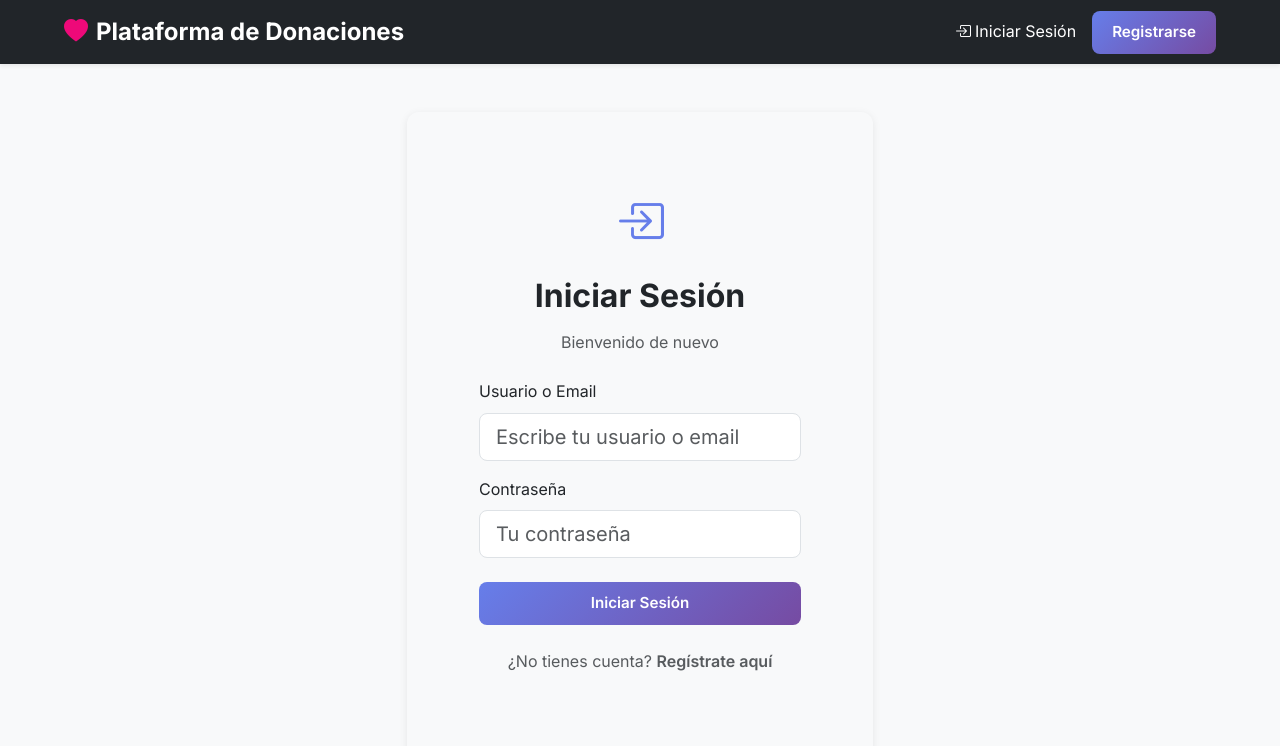
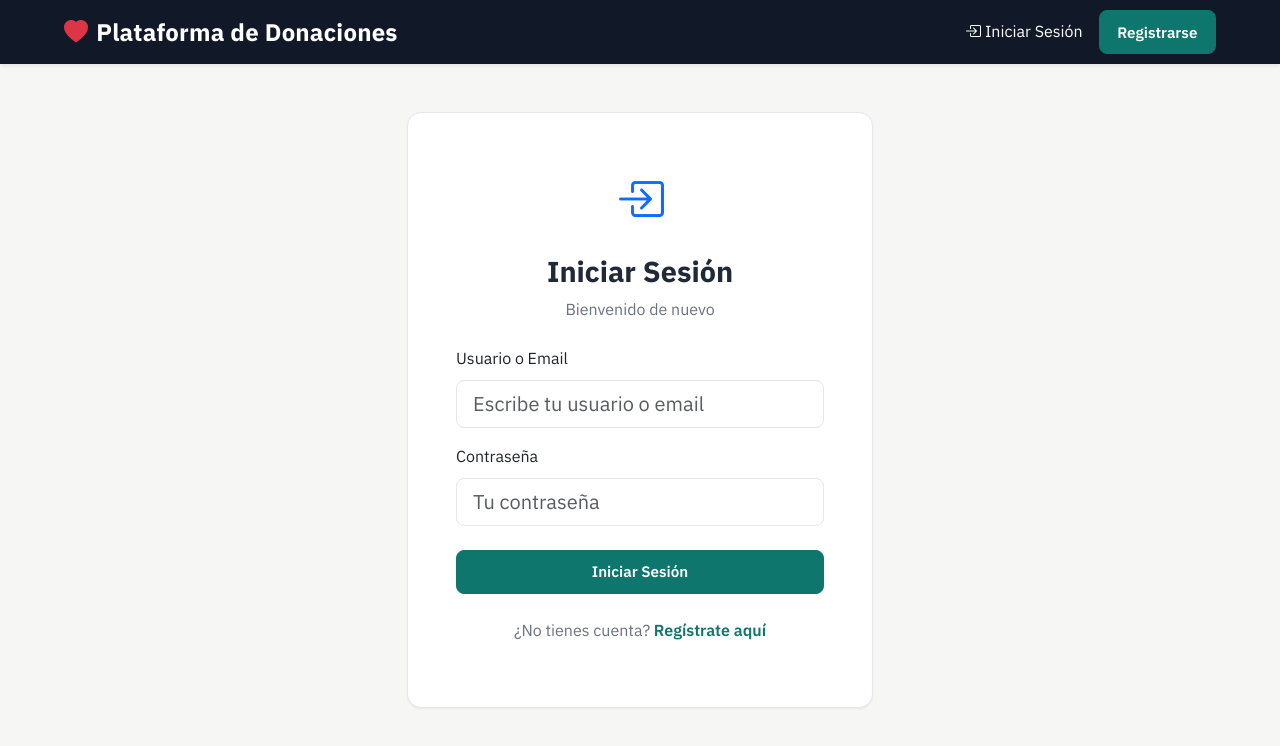
Before and after one commit to oiercar19/PFG-Plataforma-Donaciones, a React (Create React App) app in the folder frontend/: page /login in a window 1280 px wide. Shown: the top 746 px of the page. Built offline with nearby package versions, Linux system fonts and the light colour scheme; no server answers.

Commit message:
fix (Frontend): update font family to IBM Plex Sans and improve CSS

```diff
--- a/frontend/src/index.css
+++ b/frontend/src/index.css
@@ -1,4 +1,24 @@
-@import url('https://fonts.googleapis.com/css2?family=Inter:wght@400;500;600;700&display=swap');
+@import url('https://fonts.googleapis.com/css2?family=IBM+Plex+Sans:wght@400;500;600;700&display=swap');
+
+:root {
+    --color-bg: #f6f7f4;
+    --color-surface: #ffffff;
+    --color-text: #1f2937;
+    --color-muted: #6b7280;
+    --color-border: #e5e7eb;
+    --color-primary: #0f766e;
+    --color-primary-600: #0d5f59;
+    --color-primary-100: #ccfbf1;
+    --color-danger: #dc2626;
+    --color-warning: #f59e0b;
+    --color-info: #0284c7;
+    --radius-lg: 14px;
+    --radius-md: 10px;
+    --radius-sm: 8px;
+    --shadow-sm: 0 1px 2px rgba(15, 23, 42, 0.06);
+    --shadow-md: 0 8px 24px rgba(15, 23, 42, 0.08);
+    --focus-ring: 0 0 0 3px rgba(15, 118, 110, 0.2);
+}
 
 * {
     margin: 0;
@@ -7,11 +27,11 @@
 }
 
 body {
-    font-family: 'Inter', -apple-system, BlinkMacSystemFont, 'Segoe UI', 'Roboto', sans-serif;
+    font-family: 'IBM Plex Sans', 'Segoe UI', Tahoma, Geneva, Verdana, sans-serif;
     -webkit-font-smoothing: antialiased;
     -moz-osx-font-smoothing: grayscale;
-    background-color: #f8f9fa !important;
-    color: #212529;
+    background-color: var(--color-bg) !important;
+    color: var(--color-text);
     line-height: 1.6;
 }
 
@@ -19,378 +39,184 @@ code {
     font-family: 'Courier New', monospace;
 }
 
-/* Bootstrap overrides */
-.btn-primary {
-    background: linear-gradient(135deg, #667eea 0%, #764ba2 100%) !important;
-    border: none !important;
-    padding: 0.5rem 1.5rem;
+/* Typography */
+h1, h2, h3, h4, h5, h6 {
     font-weight: 600;
-    transition: all 0.3s ease;
+    line-height: 1.2;
+    color: var(--color-text);
 }
 
-.btn-primary:hover {
-    transform: translateY(-2px);
-    box-shadow: 0 4px 12px rgba(102, 126, 234, 0.4) !important;
-    background: linear-gradient(135deg, #5568d3 0%, #6a3f8f 100%) !important;
-}
+h1 { font-size: 2.25rem; }
+h2 { font-size: 1.8rem; }
+h3 { font-size: 1.35rem; }
 
-.btn-success {
-    background: linear-gradient(135deg, #11998e 0%, #38ef7d 100%) !important;
-    border: none !important;
-    font-weight: 600;
-}
+p { color: var(--color-text); }
 
-.btn-success:hover {
-    background: linear-gradient(135deg, #0e7e73 0%, #2dd46a 100%) !important;
-}
-
-.btn-danger {
-    background: linear-gradient(135deg, #ee0979 0%, #ff6a00 100%) !important;
-    border: none !important;
-    font-weight: 600;
-}
-
-.btn-danger:hover {
-    background: linear-gradient(135deg, #d1086b 0%, #e65f00 100%) !important;
-}
-
-.card {
-    border: none !important;
-    box-shadow: 0 2px 8px rgba(0, 0, 0, 0.08) !important;
-    transition: all 0.3s ease;
-    border-radius: 12px !important;
-}
-
-.card:hover {
-    box-shadow: 0 4px 16px rgba(0, 0, 0, 0.12) !important;
-}
-
-.hover-card:hover {
-    transform: translateY(-4px);
-}
-
-/* Hero section styling */
-.hero-gradient {
-    background: linear-gradient(135deg, #667eea 0%, #764ba2 100%) !important;
-    color: white !important;
-}
-
-.text-primary {
-    color: #667eea !important;
-}
-
-.text-success {
-    color: #11998e !important;
-}
-
-.text-danger {
-    color: #ee0979 !important;
-}
-
-.text-warning {
-    color: #f59e0b !important;
-}
-
-.text-info {
-    color: #0ea5e9 !important;
-}
-
+/* Layout */
 .container {
     max-width: 1200px;
     margin: 0 auto;
     padding: 0 1.5rem;
 }
 
-/* Botones */
+.page-header {
+    padding-bottom: 0.5rem;
+    border-bottom: 1px solid var(--color-border);
+}
+
+/* Navbar overrides */
+.navbar.bg-dark {
+    background-color: #111827 !important;
+}
+
+.navbar-brand {
+    font-weight: 600;
+    letter-spacing: 0.2px;
+}
+
+/* Buttons */
 .btn {
     display: inline-flex;
     align-items: center;
     justify-content: center;
-    padding: 0.625rem 1.25rem;
-    border: none;
-    border-radius: 0.5rem;
-    cursor: pointer;
+    padding: 0.6rem 1.1rem;
+    border-radius: var(--radius-sm);
     font-size: 0.95rem;
     font-weight: 600;
-    font-family: inherit;
+    border: 1px solid transparent;
     transition: all 0.2s ease;
-    text-decoration: none;
-    text-align: center;
-    box-shadow: var(--shadow-sm);
     gap: 0.5rem;
 }
 
-.btn:hover {
-    transform: translateY(-1px);
-    box-shadow: var(--shadow);
+.btn:focus {
+    box-shadow: var(--focus-ring) !important;
 }
 
-.btn:active {
-    transform: translateY(0);
+.btn-primary,
+.btn-success {
+    background-color: var(--color-primary) !important;
+    border-color: var(--color-primary) !important;
+    color: #ffffff !important;
 }
 
-.btn:disabled {
-    opacity: 0.5;
-    cursor: not-allowed;
-    transform: none;
+.btn-primary:hover,
+.btn-success:hover {
+    background-color: var(--color-primary-600) !important;
+    border-color: var(--color-primary-600) !important;
 }
 
-.btn-primary {
-    background-color: var(--primary-color);
-    color: white;
+.btn-outline-primary {
+    color: var(--color-primary) !important;
+    border-color: var(--color-primary) !important;
 }
 
-.btn-primary:hover:not(:disabled) {
-    background-color: var(--primary-dark);
-}
-
-.btn-secondary {
-    background-color: var(--secondary-color);
-    color: white;
-}
-
-.btn-secondary:hover:not(:disabled) {
-    background-color: var(--secondary-dark);
+.btn-outline-primary:hover {
+    background-color: var(--color-primary) !important;
+    color: #ffffff !important;
 }
 
 .btn-danger {
-    background-color: var(--danger-color);
-    color: white;
+    background-color: var(--color-danger) !important;
+    border-color: var(--color-danger) !important;
 }
 
-.btn-danger:hover:not(:disabled) {
-    background-color: #dc2626;
+.btn-warning {
+    background-color: var(--color-warning) !important;
+    border-color: var(--color-warning) !important;
 }
 
-.btn-outline {
-    background-color: transparent;
-    border: 2px solid var(--primary-color);
-    color: var(--primary-color);
-    box-shadow: none;
+.btn-outline-danger {
+    color: var(--color-danger) !important;
+    border-color: var(--color-danger) !important;
 }
 
-.btn-outline:hover:not(:disabled) {
-    background-color: var(--primary-color);
-    color: white;
+.btn-outline-danger:hover {
+    background-color: var(--color-danger) !important;
+    color: #ffffff !important;
 }
 
-.btn-block {
-    width: 100%;
-}
-
-/* Tarjetas */
+/* Cards */
 .card {
-    background: var(--bg-white);
-    border-radius: 0.75rem;
-    padding: 1.5rem;
-    box-shadow: var(--shadow);
-    margin-bottom: 1.5rem;
-    border: 1px solid var(--border-color);
-    transition: box-shadow 0.2s ease;
+    border: 1px solid var(--color-border) !important;
+    border-radius: var(--radius-lg) !important;
+    box-shadow: var(--shadow-sm) !important;
+    background: var(--color-surface) !important;
+    transition: box-shadow 0.2s ease, transform 0.2s ease;
 }
 
 .card:hover {
-    box-shadow: var(--shadow-lg);
+    box-shadow: var(--shadow-md) !important;
 }
 
-/* Alertas */
+/* Badges */
+.badge {
+    font-weight: 600;
+    border-radius: 999px;
+}
+
+/* Alerts */
 .alert {
-    padding: 1rem 1.25rem;
-    border-radius: 0.5rem;
-    margin-bottom: 1.5rem;
-    font-weight: 500;
-    display: flex;
-    align-items: center;
-    gap: 0.75rem;
+    border-radius: var(--radius-md);
+    border: 1px solid var(--color-border);
 }
 
 .alert-success {
-    background-color: #d1fae5;
+    background-color: #ecfdf5;
     color: #065f46;
-    border: 1px solid #6ee7b7;
+    border-color: #a7f3d0;
 }
 
-.alert-error {
-    background-color: #fee2e2;
+.alert-danger {
+    background-color: #fef2f2;
     color: #991b1b;
-    border: 1px solid #fca5a5;
+    border-color: #fecaca;
+}
+
+.alert-warning {
+    background-color: #fffbeb;
+    color: #92400e;
+    border-color: #fde68a;
 }
 
 .alert-info {
-    background-color: #dbeafe;
-    color: #1e40af;
-    border: 1px solid #93c5fd;
+    background-color: #eff6ff;
+    color: #1e3a8a;
+    border-color: #bfdbfe;
 }
 
-.alert-warning {
-    background-color: #fef3c7;
-    color: #92400e;
-    border: 1px solid #fcd34d;
+/* Forms */
+.form-control,
+.form-select,
+.form-check-input {
+    border-radius: var(--radius-sm);
+    border: 1px solid var(--color-border);
 }
 
-/* Spinner */
-.spinner {
-    border: 4px solid var(--border-color);
-    border-top: 4px solid var(--primary-color);
-    border-radius: 50%;
-    width: 3rem;
-    height: 3rem;
-    animation: spin 1s linear infinite;
-    margin: 2rem auto;
-}
-
-@keyframes spin {
-    0% {
-        transform: rotate(0deg);
-    }
-
-    100% {
-        transform: rotate(360deg);
-    }
-}
-
-/* Formularios */
-.form-group {
-    display: flex;
-    flex-direction: column;
-    gap: 0.5rem;
-    margin-bottom: 1.25rem;
-}
-
-.form-group label {
-    font-weight: 600;
-    color: var(--text-color);
-    font-size: 0.95rem;
-}
-
-.form-group input,
-.form-group select,
-.form-group textarea {
-    padding: 0.75rem 1rem;
-    border: 1px solid var(--border-color);
-    border-radius: 0.5rem;
-    font-size: 1rem;
-    font-family: inherit;
-    transition: all 0.2s ease;
-    background-color: white;
-}
-
-.form-group input:focus,
-.form-group select:focus,
-.form-group textarea:focus {
-    outline: none;
-    border-color: var(--primary-color);
-    box-shadow: 0 0 0 3px var(--primary-light);
-}
-
-.form-hint {
-    font-size: 0.85rem;
-    color: var(--text-light);
-    font-style: italic;
-}
-
-/* Utilidades */
-.text-center {
-    text-align: center;
-}
-
-.mt-1 {
-    margin-top: 0.5rem;
-}
-
-.mt-2 {
-    margin-top: 1rem;
-}
-
-.mt-3 {
-    margin-top: 1.5rem;
-}
-
-.mb-1 {
-    margin-bottom: 0.5rem;
-}
-
-.mb-2 {
-    margin-bottom: 1rem;
-}
-
-.mb-3 {
-    margin-bottom: 1.5rem;
-}
-
-.py-1 {
-    padding-top: 0.5rem;
-    padding-bottom: 0.5rem;
-}
-
-.py-2 {
-    padding-top: 1rem;
-    padding-bottom: 1rem;
-}
-
-.py-3 {
-    padding-top: 1.5rem;
-    padding-bottom: 1.5rem;
-}
-
-/* Headings */
-h1,
-h2,
-h3,
-h4,
-h5,
-h6 {
-    font-weight: 700;
-    line-height: 1.2;
-    color: var(--text-color);
-}
-
-h1 {
-    font-size: 2.5rem;
-    margin-bottom: 1rem;
-}
-
-h2 {
-    font-size: 2rem;
-    margin-bottom: 0.875rem;
-}
-
-h3 {
-    font-size: 1.5rem;
-    margin-bottom: 0.75rem;
+.form-control:focus,
+.form-select:focus,
+.form-check-input:focus {
+    border-color: var(--color-primary);
+    box-shadow: var(--focus-ring) !important;
 }
 
 /* Links */
 a {
-    color: var(--primary-color);
+    color: var(--color-primary);
     text-decoration: none;
     transition: color 0.2s ease;
 }
 
 a:hover {
-    color: var(--primary-dark);
+    color: var(--color-primary-600);
 }
+
+/* Utilities */
+.text-muted { color: var(--color-muted) !important; }
 
 /* Responsive */
 @media (max-width: 768px) {
-    h1 {
-        font-size: 2rem;
-    }
-
-    h2 {
-        font-size: 1.5rem;
-    }
-
-    h3 {
-        font-size: 1.25rem;
-    }
-
-    .container {
-        padding: 0 1rem;
-    }
-
-    .btn {
-        font-size: 0.9rem;
-        padding: 0.5rem 1rem;
-    }
+    h1 { font-size: 1.9rem; }
+    h2 { font-size: 1.5rem; }
+    h3 { font-size: 1.2rem; }
+    .container { padding: 0 1rem; }
 }
```
